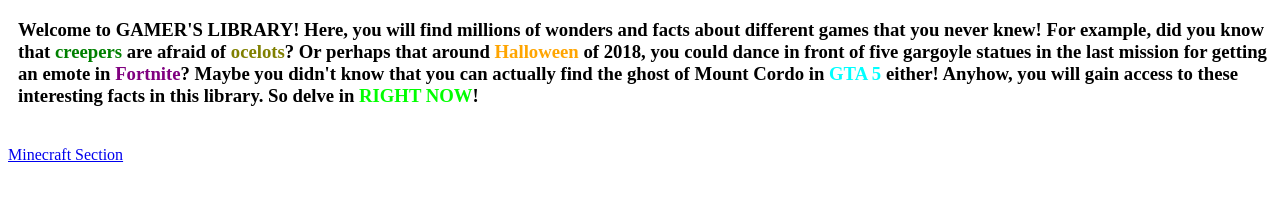
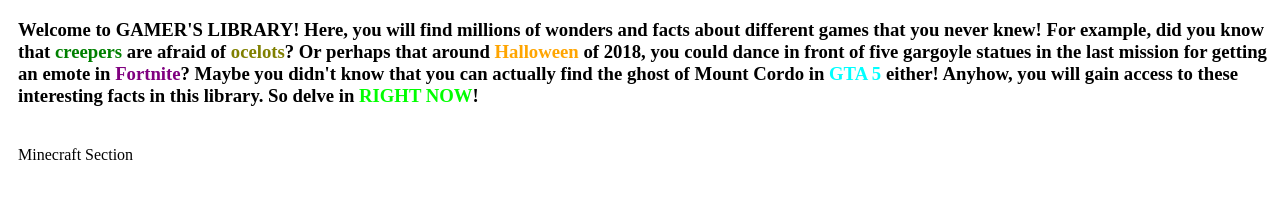
Before and after one commit to InsaneScholar/insanescholar.github.io, a plain HTML site: page index.html in a window 1280 px wide. Shown: the part 87-288 px from the top of the page. Drawn offline with Linux system fonts and the light colour scheme.

Commit message:
Update index.html

```diff
--- a/index.html
+++ b/index.html
@@ -9,6 +9,6 @@
 <body>
     <h1 style="padding-left: 10px; padding-bottom: 20px; font-family:georgia,garamond,serif; font-style:italic;">Gamer's Library</h1>
     <h3 style="padding-left: 10px; padding-bottom: 20px; font-family:georgia,garamond,serif: font-style:bold;">Welcome to GAMER'S LIBRARY! Here, you will find millions of wonders and facts about different games that you never knew! For example, did you know that <span style="color: green;">creepers</span> are afraid of <span style="color: olive;">ocelots</span>? Or perhaps that around <span style="color: orange;">Halloween</span> of 2018, you could dance in front of five gargoyle statues in the last mission for getting an emote in <span style="color: purple;">Fortnite</span>? Maybe you didn't know that you can actually find the ghost of Mount Cordo in <span style="color: aqua;">GTA 5</span> either! Anyhow, you will gain access to these interesting facts in this library. So delve in <span style="color: lime;">RIGHT NOW</span>!</h3>
-    <a href="minecraft.html" title="Minecraft Section">Minecraft Section</a>
+    <a style="padding-left: 10px; padding-bottom: 20px; href="minecraft.html" title="Minecraft Section">Minecraft Section</a>
 </body>
 </html>
```
